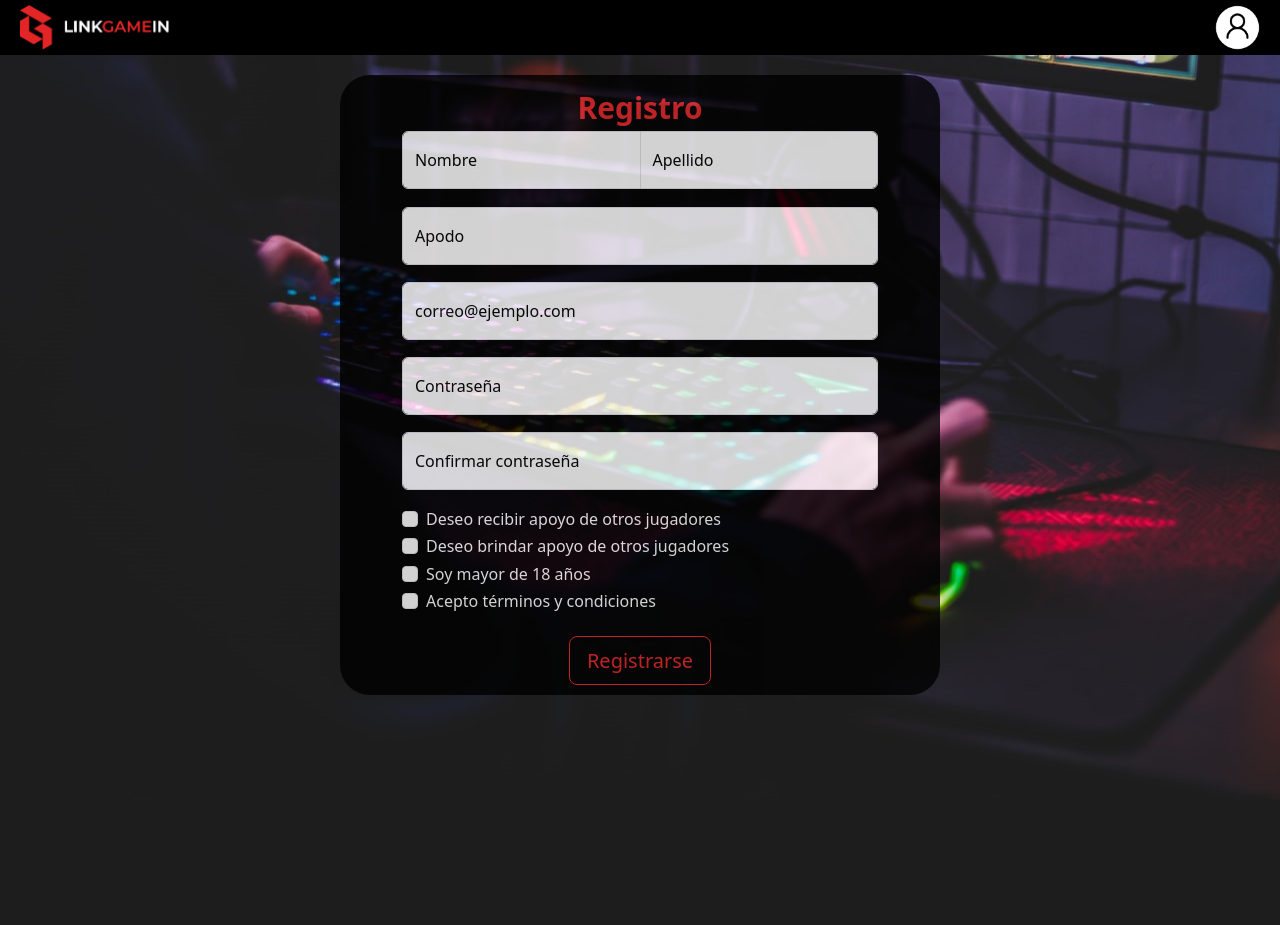
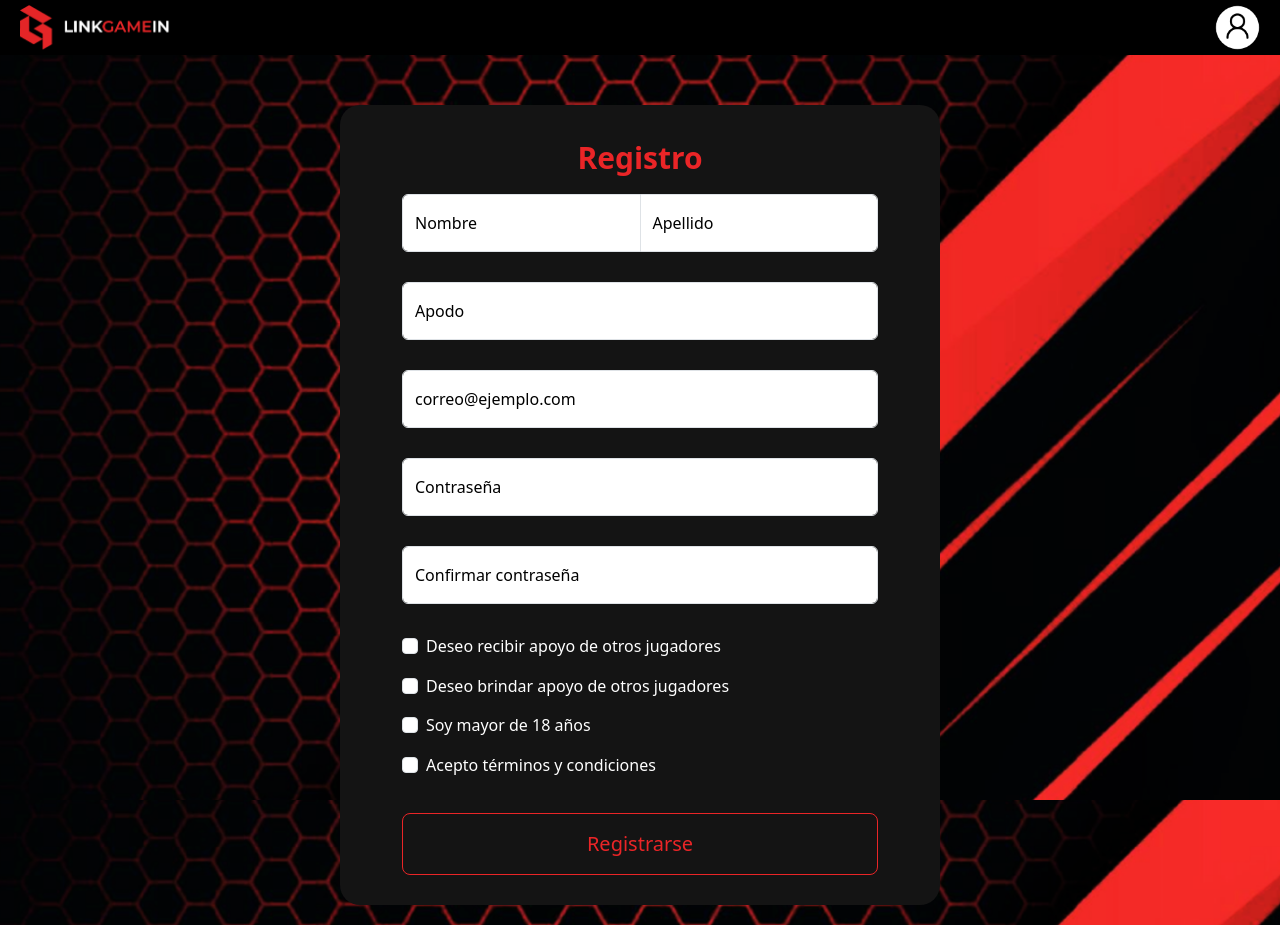
Before and after one commit to FelipeMG-16/LinkGameIn, a PHP site: page /pages/registrarUsuario.html in a window 1280 px wide. Before the commit the page ends 793 px from the top, so only its background shows below. Run offline with PHP 8.4, Linux system fonts and the light colour scheme.

Commit message:
Se cambian estilos de los fomularios

```diff
--- a/assets/styles/registrarUsusario.css
+++ b/assets/styles/registrarUsusario.css
@@ -5,16 +5,13 @@ html {
 }
 
 body {
-    background-image: url("../images/img_registrarUX/BackImg_Dskp_Or.jpg");
+    background-image: url("../images/hexagon_background.png");
     background-size: cover;
+    background-attachment: fixed;
     background-position: center;
-    background-repeat: no-repeat;
-    height: 100vh;
+    overflow-x: hidden;
     color: white;
-    overflow-x: hidden;
 }
-
-
 
 /* Barra de navegación */
 .custom-navbar {
@@ -83,16 +80,16 @@ body {
 }
 /*termiman estilos de navbar*/
 
-
-
+/*Estilos para el formulario*/
+.container {
+    margin-top: 30px;
+}
 #form-register-user {
-
     max-width: 600px;
-    min-height: 620px;
-    background-color: black;
-    border-radius: 30px;
-    opacity: 0.8;
-    padding: 10px 50px;
+    min-height: 800px;
+    background-color: #141414;
+    border-radius: 20px;
+    padding: 30px 50px;
     margin: 20px auto;
 }
 
@@ -100,23 +97,23 @@ body {
     font-weight: 600;
     font-size: 30px;
     text-align: center;
-    color: #e42527;
+    color: #ea2527;
 }
 
 .btn-outline-danger {
-    --bs-btn-color: #e42527;
-    --bs-btn-border-color: #e42527;
+    --bs-btn-color: #ea2527;
+    --bs-btn-border-color: #ea2527;
     --bs-btn-hover-color: #fff;
-    --bs-btn-hover-bg: #e42527;
-    --bs-btn-hover-border-color: #e42527;
+    --bs-btn-hover-bg: #ea2527;
+    --bs-btn-hover-border-color: #ea2527;
     --bs-btn-focus-shadow-rgb: 220, 53, 69;
     --bs-btn-active-color: #fff;
-    --bs-btn-active-bg: #e42527;
-    --bs-btn-active-border-color: #e42527;
+    --bs-btn-active-bg: #ea2527;
+    --bs-btn-active-border-color: #ea2527;
     --bs-btn-active-shadow: inset 0 3px 5px rgba(0, 0, 0, 0.125);
-    --bs-btn-disabled-color: #e42527;
+    --bs-btn-disabled-color: #ea2527;
     --bs-btn-disabled-bg: transparent;
-    --bs-btn-disabled-border-color: #e42527;
+    --bs-btn-disabled-border-color: #ea2527;
     --bs-gradient: none;
 }
 
@@ -125,8 +122,8 @@ body {
 }
 
 .form-check-input:checked {
-    background-color: #e42527;
-    border-color: #e42527;
+    background-color: #ea2527;
+    border-color: #ea2527;
 }
 
 .form-floating label {
--- a/pages/registrarUsuario.html
+++ b/pages/registrarUsuario.html
@@ -141,7 +141,7 @@
 					</div>
 				</div>
 			</div>
-			<div class="d-grid gap-2 col-4 mx-auto" id="btn-register">
+			<div class="d-grid gap-2 col-12 mx-auto" id="btn-register">
 				<button type="submit" class="btn btn-outline-danger  btn-lg">Registrarse</button>
 			</div>
 
```
Also changed, not shown: assets/styles/contactanos.css (+38 -53 lines), pages/contactanos.html (+14 -30 lines), assets/images/hexagon_background.png (added), assets/images/hexagon_background_rotated.png (added).
